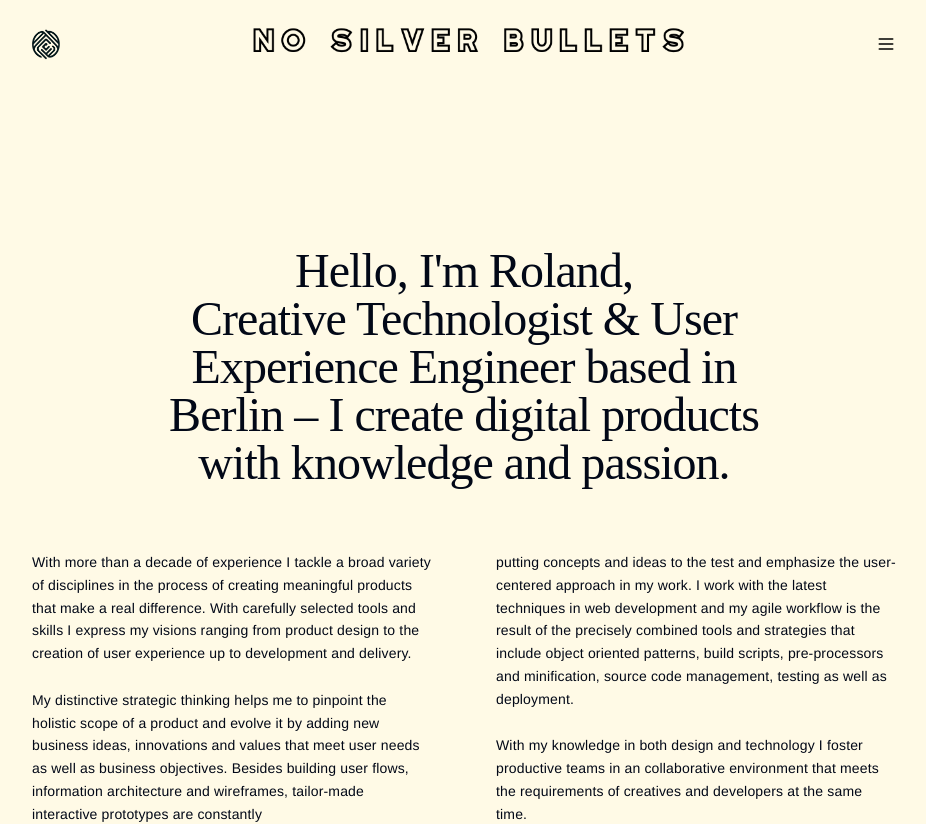
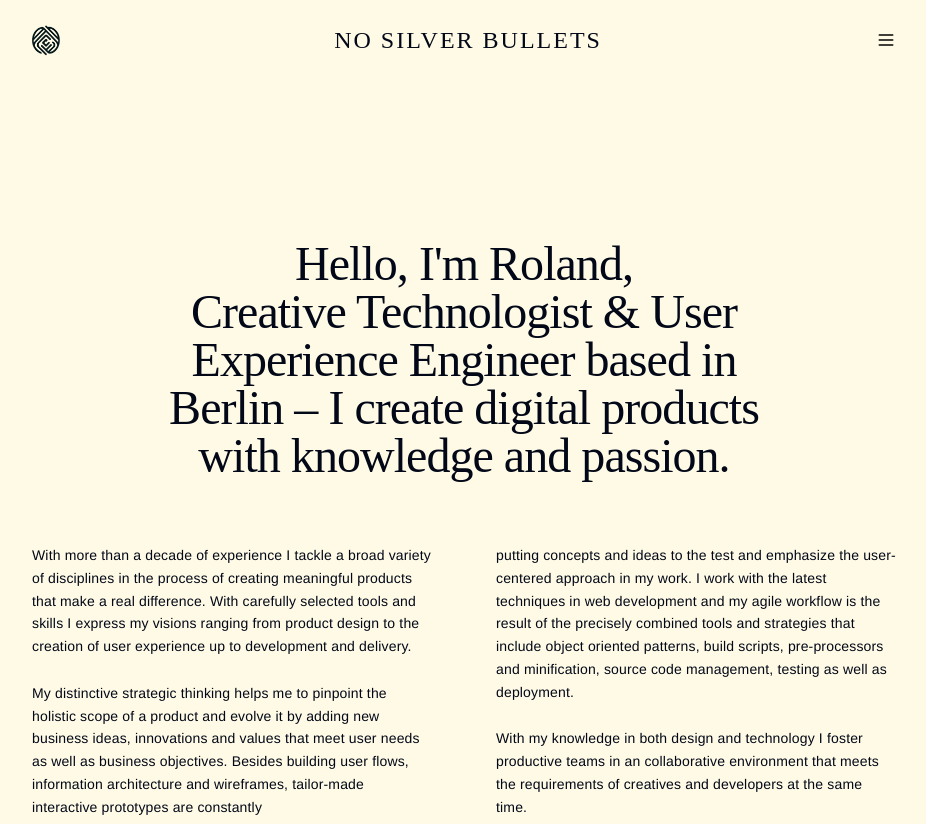
Before and after one commit to cbussalleu/blanca-westmount-stories, a React (Vite) app: page / in a window 1280 px wide. Shown: the top 824 px of the page, without its empty margins (176-1102 px from the left). Built offline with nearby package versions, Linux system fonts and the light colour scheme; a web font is replaced by a local one.

Commit message:
Refactor: Replace navbar image with text
Replaced the image in the center of the navbar with the text "NO SILVER BULLETS" styled with the westmount outline font.

```diff
--- a/src/components/Header.tsx
+++ b/src/components/Header.tsx
@@ -42,12 +42,10 @@ const Header = () => {
           </Link>
 
           <div className="text-center flex-1">
-            <Link to="/" className="text-xl uppercase tracking-widest font-westmount inline-block">
-              <img
-                src="/lovable-uploads/6881b366-a537-4790-bdd8-0d3a6355cb7b.png"
-                alt="No Silver Bullets"
-                className="h-8 w-auto mx-auto"
-              />
+            <Link to="/" className="text-xl uppercase tracking-widest inline-block">
+              <span style={{ fontFamily: 'westmount-outline' }} className="text-2xl">
+                NO SILVER BULLETS
+              </span>
             </Link>
           </div>
 
```
